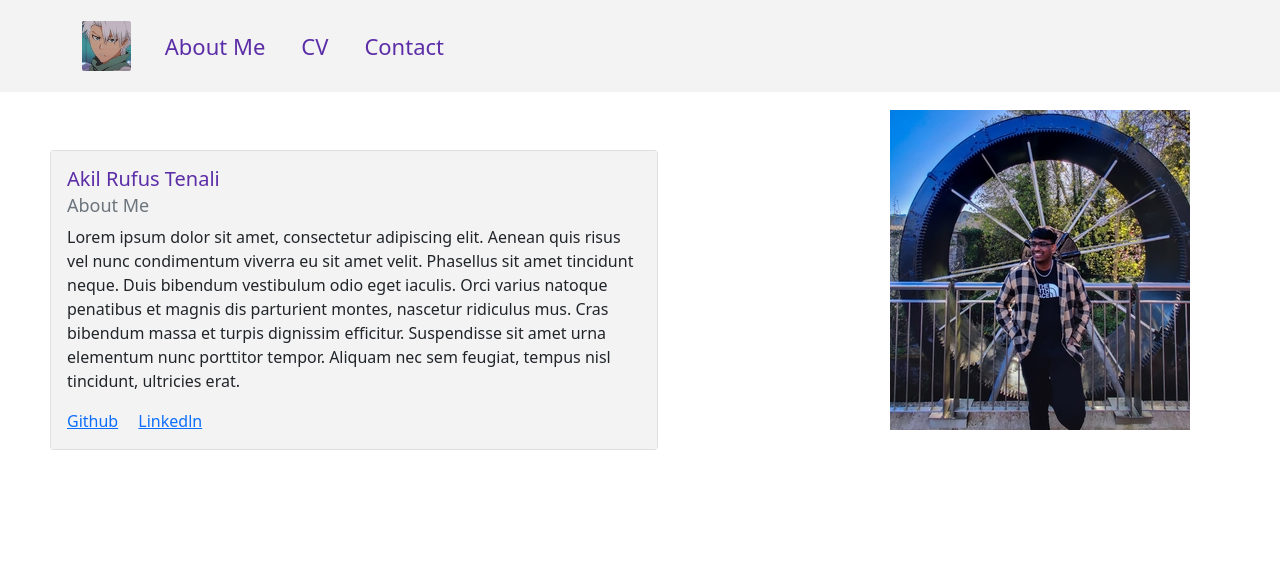
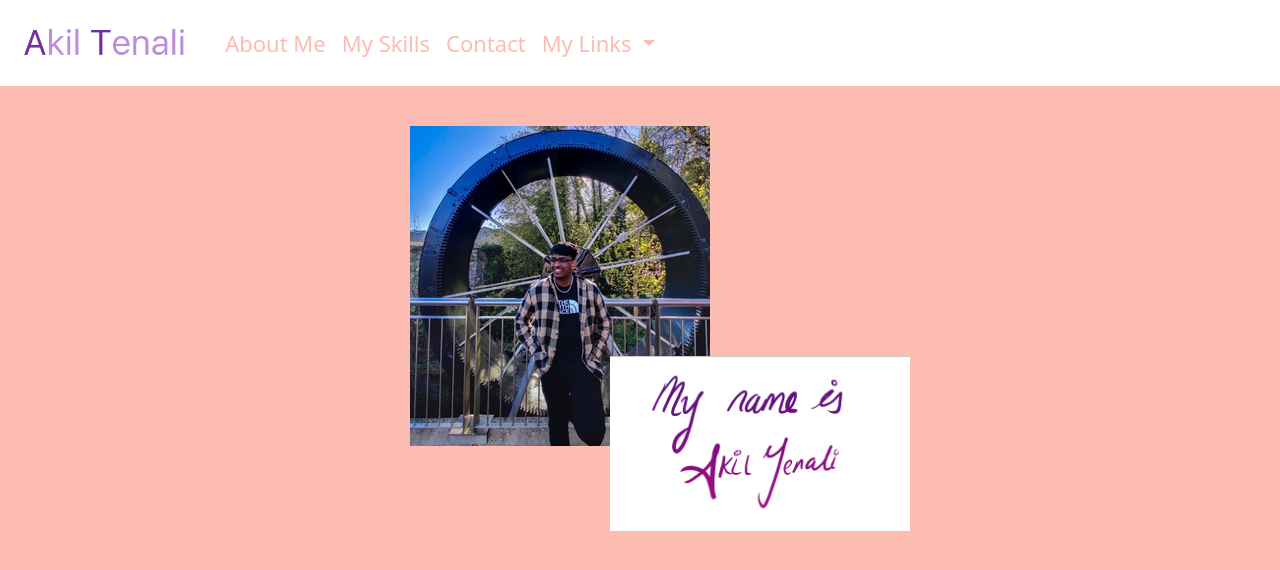
Before and after one commit to RufusTenali/PersonalProject, a plain HTML site: page index.html in a window 1280 px wide. Drawn offline with nearby package versions, Linux system fonts and the light colour scheme.

Commit message:
files updated
colour scheme changed majority of About me section done.

```diff
--- a/index.html
+++ b/index.html
@@ -3,31 +3,39 @@
     <head>
         <title>Akil Rufus Tenali</title>
         <!-- CSS only -->
-        <link href="https://cdn.jsdelivr.net/npm/bootstrap@5.0.1/dist/css/bootstrap.min.css" rel="stylesheet" integrity="sha384-+0n0xVW2eSR5OomGNYDnhzAbDsOXxcvSN1TPprVMTNDbiYZCxYbOOl7+AMvyTG2x" crossorigin="anonymous">
+        <meta name=”viewport” content=”width=device-width, initial-scale=1.0">
+        <link href="https://cdn.jsdelivr.net/npm/bootstrap@5.0.1/dist/css/bootstrap.min.css" rel="stylesheet" crossorigin="anonymous">
         <link rel="stylesheet" href="./style.css"/>
         <!-- JavaScript Bundle with Popper -->
-        <script src="https://cdn.jsdelivr.net/npm/bootstrap@5.0.1/dist/js/bootstrap.bundle.min.js" integrity="sha384-gtEjrD/SeCtmISkJkNUaaKMoLD0//ElJ19smozuHV6z3Iehds+3Ulb9Bn9Plx0x4" crossorigin="anonymous"></script>
+        <script src="https://cdn.jsdelivr.net/npm/bootstrap@5.0.1/dist/js/bootstrap.bundle.min.js" crossorigin="anonymous"></script>
     </head>
     <body>
             <!-- Start of Navbar -->
-            <nav class="py-3 navbar navbar-expand-lg fixed-top auto-hiding-navbar">
-                <div class="container">
-                  <a class="navbar-brand" href="#"><img src="assets/testpfp1.png" class="pfp" alt="pfp"/>
-                    <!-- name:  Akil Rufus Tenali -->
-                </a>
-                  <button class="navbar-toggler" type="button" data-bs-toggle="collapse" data-bs-target="#navbarCollapse" aria-controls="navbarCollapse" aria-expanded="false" aria-label="Toggle navigation">
+            <nav class="navbar navbar-expand-lg">
+              <div class="container-fluid">
+                <a class="navbar-brand" href="#"><img id="logo" src="assets/Logov3.png" class="img-responsive" alt="Logo"/></a>
+                <button class="navbar-toggler" type="button" data-bs-toggle="collapse" data-bs-target="#navbarNavDropdown" aria-controls="navbarNavDropdown" aria-expanded="false" aria-label="Toggle navigation">
                   <span class="navbar-toggler-icon"></span>
                 </button>
-                  <div class="collapse navbar-collapse" id="navbarCollapse">
-                    <ul class="navbar-nav ml-auto">
+                <div class="collapse navbar-collapse" id="navbarNavDropdown">
+                  <ul class="navbar-nav">
                     <li class="nav-item">
-                        <a class="nav-link" href="#">About Me</a>
+                      <a class="nav-link active" aria-current="page" href="#">About Me</a>
                     </li>
                     <li class="nav-item">
-                        <a class="nav-link" href="#">CV</a>
+                      <a class="nav-link" href="#">My Skills</a>
                     </li>
                     <li class="nav-item">
                       <a class="nav-link" href="#">Contact</a>
+                    </li>
+                    <li class="nav-item dropdown">
+                      <a class="nav-link dropdown-toggle" href="#" id="navbarDropdownMenuLink" role="button" data-bs-toggle="dropdown" aria-expanded="false">
+                        My Links
+                      </a>
+                      <ul class="dropdown-menu" aria-labelledby="navbarDropdownMenuLink">
+                        <li><a class="dropdown-item" href="https://github.com/RufusTenali?tab=repositories">Github</a></li>
+                        <li><a class="dropdown-item" href="https://www.linkedin.com/in/rufus-tenali-aa04a21a0/">LinkedIn</a></li>
+                      </ul>
                     </li>
                   </ul>
                 </div>
@@ -35,18 +43,49 @@
             </nav>
               <!-- End of Navbar -->
               <!-- Start of About Me card -->
-            <section>
-              <div class="card" style="width: 38rem;">
-                <div class="card-body">
-                  <h5 class="card-title">Akil Rufus Tenali</h5>
-                  <h6 class="card-subtitle mb-2 text-muted" id="subtitle">About Me</h6>
-                  <p class="card-text">Lorem ipsum dolor sit amet, consectetur adipiscing elit. Aenean quis risus vel nunc condimentum viverra eu sit amet velit. Phasellus sit amet tincidunt neque. Duis bibendum vestibulum odio eget iaculis. Orci varius natoque penatibus et magnis dis parturient montes, nascetur ridiculus mus. Cras bibendum massa et turpis dignissim efficitur. Suspendisse sit amet urna elementum nunc porttitor tempor. Aliquam nec sem feugiat, tempus nisl tincidunt, ultricies erat.</p>
-                  <a href="#" class="card-link">Github</a>
-                  <a href="#" class="card-link">Linkedln</a>
+            <section id="about">
+              <div class="block">
+                <div class="block-body">
+                  <img id="aboutImage" src="assets/TestProfiler.png" class="profiler" class="img-responsive" alt="profiler"/>
+                  <!-- <p class="block-text">
+                    Hi my name is Akil Rufus Tenali and I'm studying computer science.
+                  </p> -->
+                  <img id="aboutBlock" src="assets/aboutbio.png" class="img-responsive" alt="Hi my name is Akil Tenali"/>
                 </div>
               </div>
-              <img id="testImage" src="assets/TestProfiler.png" class="profiler" alt="profiler"/>
             </section>
               <!-- End of About Me card -->
+              <!-- Start of my Computer Skills -->
+              <section id="cv">
+                <div>
+                  <!-- <p>
+                  Hi my name is Akil Rufus Tenali and I'm studying computer science. I have an interest in Web and Mobile Development and Algorithms. And I want to learn even more, things like Machine Learning and Game Development.
+                </p> -->
+                <!-- <div class="card text-dark bg-light mb-3" style="max-width: 18rem;">
+                  <div class= "card-header">Programming Languages</div>
+                  <div class="card-body"> -->
+                    <!-- <h5 class="card-title"></h5> -->
+                    <!-- <ul id="languages">
+                      <div class="lanlist">
+                        <li>Java</li>
+                        <li>Ruby</li>
+                        <li>HTML</li>
+                        <li>CSS</li>
+                        <li>JavaScript</li>
+                        <li>SQL</li>
+                        <li>C#</li>
+                        <li>C++</li>
+                        <li>Git</li>
+                      </div>
+                    </ul>
+                  </div>
+                </div> -->
+              </div>
+                <!-- End of Computer Skills -->
+              </section>
     </body>
+    <!-- End of Body -->
+    <footer>
+
+    </footer>
 </html>
--- a/style.css
+++ b/style.css
@@ -1,54 +1,103 @@
 body {
   display: block;
-  overflow-x: hidden;
+  overflow-x: auto;
+  overflow-y: auto;
+  background-color: #fcbcb2;
+  padding-bottom: 15px;
+  font: SF-UI-Display-Regular1;
+}
+
+.img-responsive {
+  height: auto;
+  width: auto;
+  max-height: 200px;
+  max-width: 200px;
+}
+
+section {
+  padding-top: 10px;
+  padding-bottom: 10px;
+  margin-bottom: 10px;
+  margin-top: 10px;
 }
 
 nav {
-  background-color: #f3f3f3;
-  border-width: 2px;
+  background-color: white;
+  width: auto;
+  height: auto;
 }
 
-.navbar-brand img {
-  max-height: 50px;
-  border-radius: 2px;
+.navbar-brand #logo {
+  height: auto;
+  max-height: 60px;
 }
 
 .navbar-brand {
-  font-size: 24px;
-  text-transform: uppercase;
-  font-weight: 900;
+  color: #9e73a1;
 }
 
 .nav-link {
-  color: #5b2da7;
+  color: #fcbcb2;
   font-size: 22px;
-  margin: auto 10px;
+  margin: auto;
 }
 
 .nav-link:hover {
-  color: #283747;
+  color: #dda4ad;
 }
 
-.card {
-  position: relative;
-  top: 150px;
-  left: 50px;
+.nav-link:hover::after {
+  color: #dda4ad;
 }
 
-.card-body {
-  background-color: #f3f3f3;
+.navbar-brand:hover {
+  color: #9e73a1;
 }
 
-.card-title {
-  color: #5b2da7;
+#about .block {
+  position: relative;
+  background-color: #fcbcb2;
+  border-width: 10px;
+  border-color: black;
+  height: auto;
+  width: auto;
+  margin: auto;
+  padding: 100px;
+  max-height: 500px;
+  max-width: 500px;
+  display: flex;
+  align-self: auto;
 }
 
-#subtitle {
-  font-size: 18px;
+#aboutBlock {
+  position: absolute;
+  z-index: 1;
+  top: 250px;
+  left: 220px;
+  max-width: 300px;
+  max-height: 300px;
 }
 
-#testImage {
-  position: relative;
-  left: 890px;
-  top: -190px;
+#aboutImage {
+  position: absolute;
+  top: 20px;
+  left: 20px;
 }
+
+/* #cv .card {
+  position: absolute;
+  z-index: 1;
+  top: 530px;
+  left: 200px;
+}
+
+#languages .lanlist {
+  max-height: 120px;
+  max-width: 200px;
+}
+
+#languages li {
+  display: inline-block;
+  /* list-style-type: square; */
+/* padding-right: 12px;
+} */
```
Also changed, not shown: assets/Logov3.png (added), assets/WatermillMe.jpeg (deleted), assets/aboutbio.png (added), assets/testpfp1.png (deleted). Lines whose indentation alone changed are shown as unchanged.
